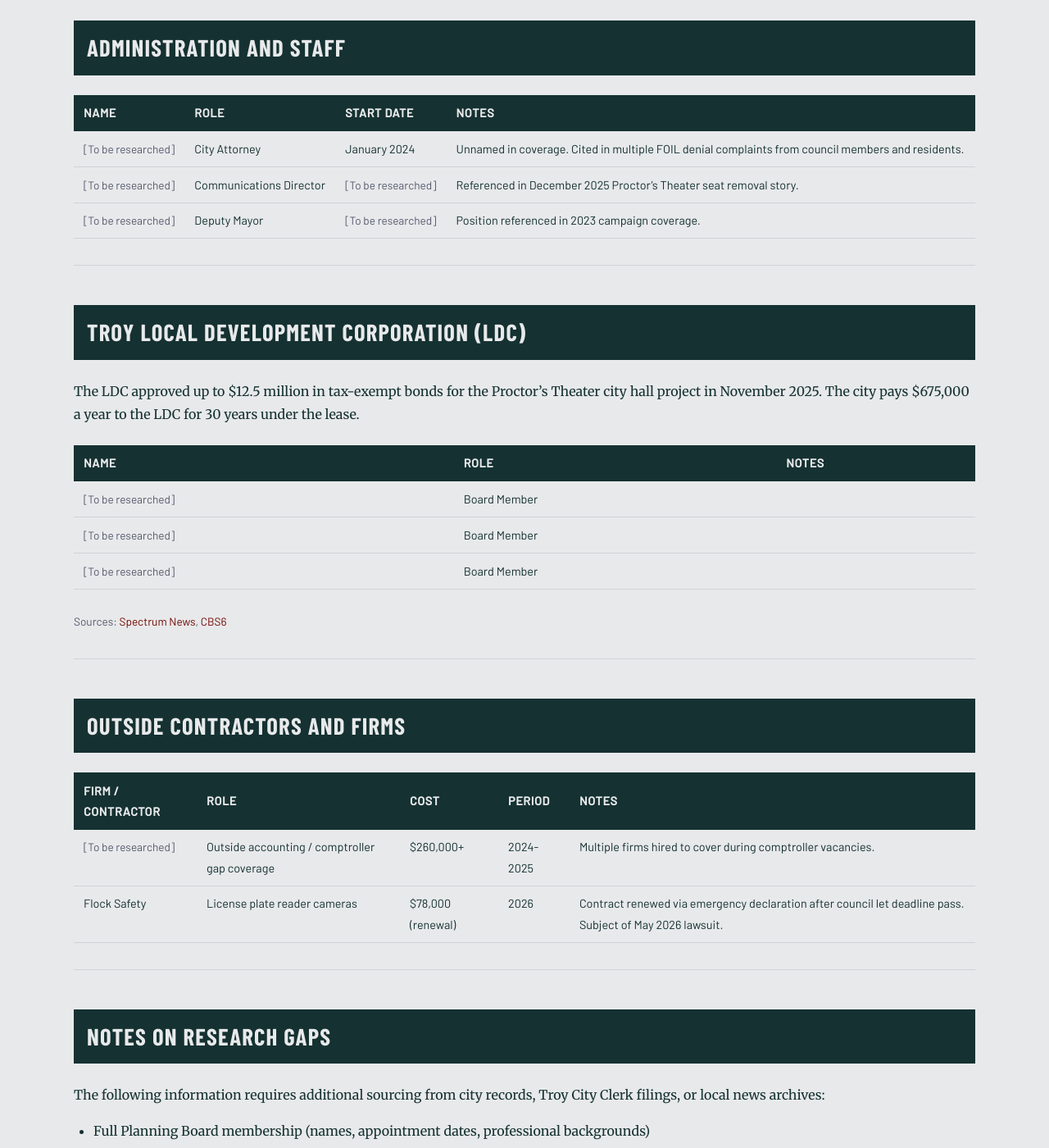
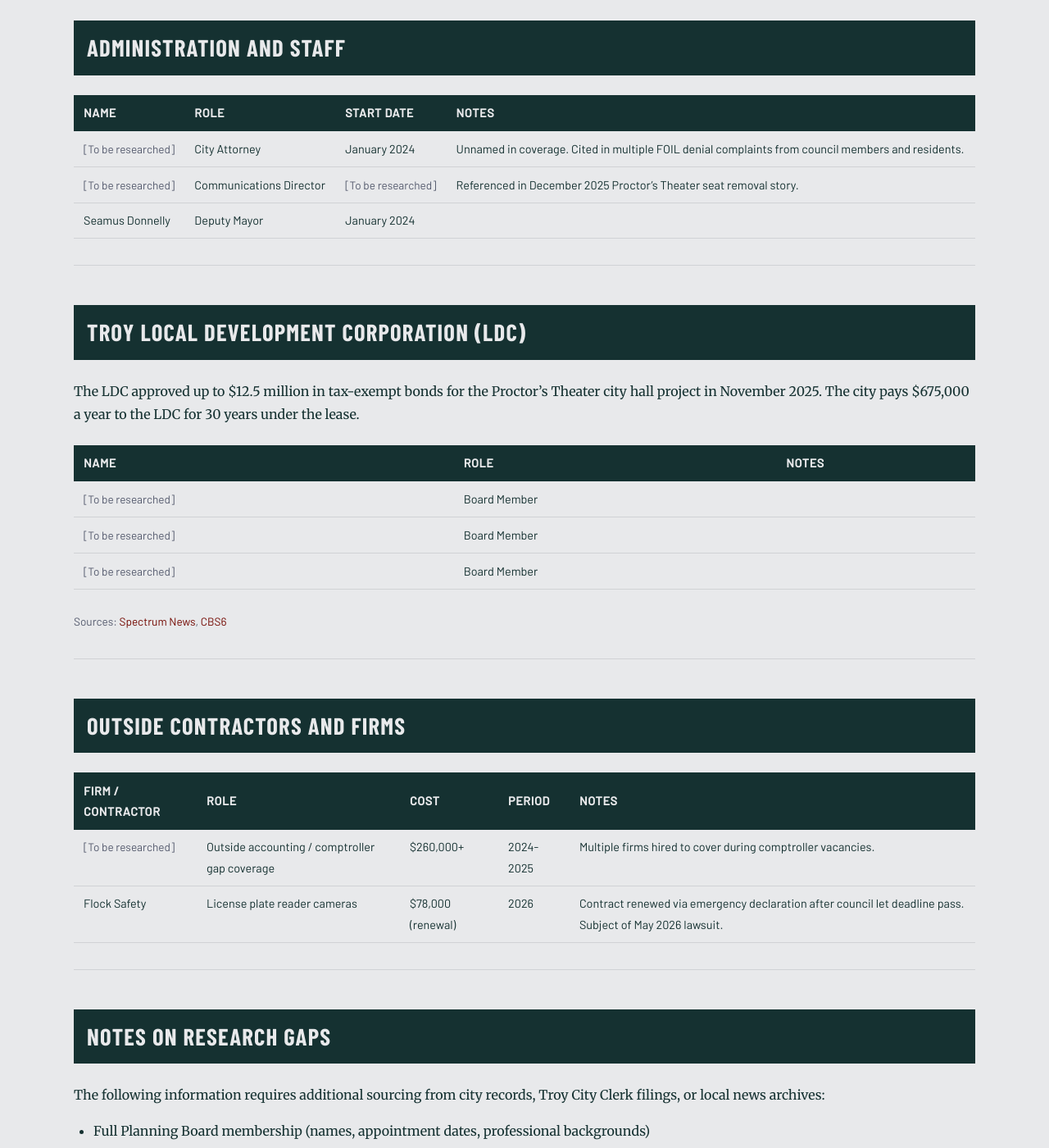
Before and after one commit to MdevitSEC/the-mantello-record, a Jekyll site: the page built from Mantello_Appointees_and_Hires.md, in a window 1280 px wide and 1400 px high, scrolled down 1894 px. Shown: the whole window at 82% size. Built offline with Jekyll 4.4.1, drawn with Linux system fonts in a browser that asks for light colours; some web fonts are replaced; our own code applies the rules of GitHub Pages for plain Markdown files; some of the changed text lies outside the part shown.

Commit message:
Add Seamus Donnelly as Deputy Mayor
Co-Authored-By: Claude Sonnet 4.6 <noreply@anthropic.com>

```diff
--- a/Mantello_Appointees_and_Hires.md
+++ b/Mantello_Appointees_and_Hires.md
@@ -51,7 +51,7 @@ The vote was 4-3 along strict party lines. Council President Steele called it a
 |---|---|---|---|
 | *[To be researched]* | City Attorney | January 2024 | Unnamed in coverage. Cited in multiple FOIL denial complaints from council members and residents. |
 | *[To be researched]* | Communications Director | *[To be researched]* | Referenced in December 2025 Proctor's Theater seat removal story. |
-| *[To be researched]* | Deputy Mayor | *[To be researched]* | Position referenced in 2023 campaign coverage. |
+| Seamus Donnelly | Deputy Mayor | January 2024 | |
 
 ---
 
```
Also changed, not shown: other parts of Mantello_Appointees_and_Hires.md (+0 -1 lines).
